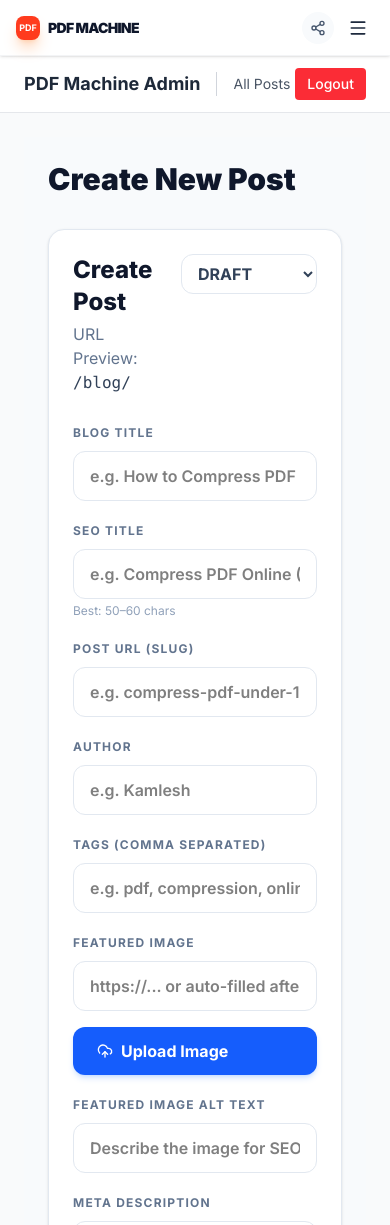
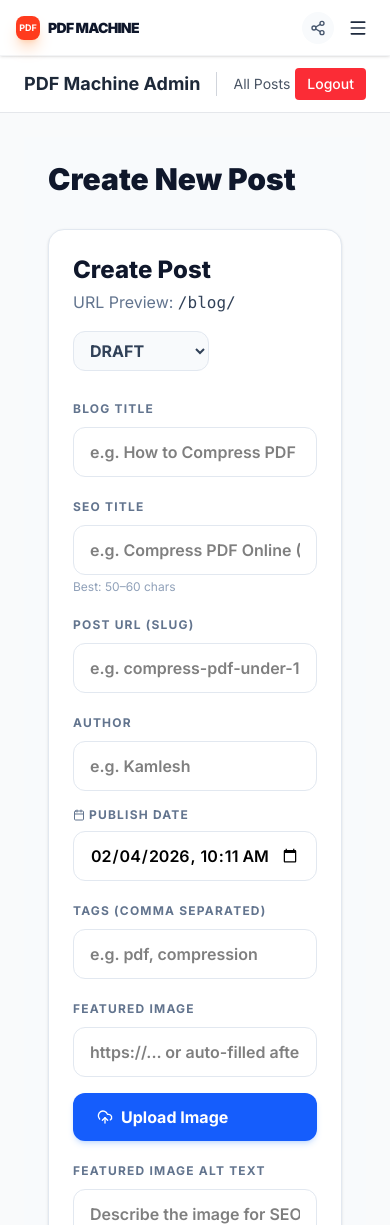
Before and after one commit to kamleshkamaliya/pdf-machine, a Next.js app: page /admin/posts/new in a window 390 px wide. Shown: the top 1225 px of the page. Built offline with nearby package versions, Linux system fonts and the light colour scheme.

Commit message:
updates pulish date

```diff
--- a/app/admin/components/AdminPostForm.jsx
+++ b/app/admin/components/AdminPostForm.jsx
@@ -1,9 +1,8 @@
 "use client";
 
-import { useMemo, useState } from "react";
+import { useMemo, useState, useEffect } from "react";
 import RichTextEditor from "./RichTextEditor";
-// ✅ Lucide icons added for better UI
-import { UploadCloud, Image as ImageIcon, Loader2 } from "lucide-react";
+import { UploadCloud, Image as ImageIcon, Loader2, Calendar } from "lucide-react";
 
 function slugify(input) {
   return String(input || "")
@@ -15,11 +14,24 @@ function slugify(input) {
     .replace(/^-|-$/g, "");
 }
 
+// ✅ Helper: ISO Date ko Input format (YYYY-MM-DDTHH:mm) mein badalne ke liye
+const formatDateForInput = (isoString) => {
+  if (!isoString) return "";
+  const date = new Date(isoString);
+  // Timezone offset adjust karna zaroori hai taaki local time dikhe
+  const localIso = new Date(date.getTime() - (date.getTimezoneOffset() * 60000)).toISOString().slice(0, 16);
+  return localIso;
+};
+
 export default function AdminPostForm({ mode = "create", initialValues, onSubmit, busy }) {
   const [title, setTitle] = useState(initialValues?.title || "");
   const [seoTitle, setSeoTitle] = useState(initialValues?.seoTitle || "");
   const [slug, setSlug] = useState(initialValues?.slug || "");
   const [authorName, setAuthorName] = useState(initialValues?.authorName || "");
+
+  // ✅ New State for Custom Publish Date
+  const [publishedAt, setPublishedAt] = useState(initialValues?.publishedAt || new Date().toISOString());
+
   const [tags, setTags] = useState(initialValues?.tags || "");
   const [featuredImageUrl, setFeaturedImageUrl] = useState(initialValues?.featuredImageUrl || "");
   const [featuredImageAlt, setFeaturedImageAlt] = useState(initialValues?.featuredImageAlt || "");
@@ -28,16 +40,32 @@ export default function AdminPostForm({ mode = "create", initialValues, onSubmit
   const [content, setContent] = useState(initialValues?.content || "");
   const [status, setStatus] = useState(initialValues?.status || "DRAFT");
   const [error, setError] = useState("");
+  const [uploading, setUploading] = useState(false);
 
-  // ✅ New state for image uploading status
-  const [uploading, setUploading] = useState(false);
+  // ✅ Effect to update state when initialValues change (Edit Mode fix)
+  useEffect(() => {
+    if (initialValues) {
+      setTitle(initialValues.title || "");
+      setSeoTitle(initialValues.seoTitle || "");
+      setSlug(initialValues.slug || "");
+      setAuthorName(initialValues.authorName || "");
+      setTags(initialValues.tags || "");
+      setFeaturedImageUrl(initialValues.featuredImageUrl || "");
+      setFeaturedImageAlt(initialValues.featuredImageAlt || "");
+      setMetaDescription(initialValues.metaDescription || "");
+      setExcerpt(initialValues.excerpt || "");
+      setContent(initialValues.content || "");
+      setStatus(initialValues.status || "DRAFT");
+      // Agar date hai to set karo, nahi to abhi ka time
+      setPublishedAt(initialValues.publishedAt || new Date().toISOString());
+    }
+  }, [initialValues]);
 
   const urlPreview = useMemo(() => {
     const s = slugify(slug || title);
     return `/blog/${s}`;
   }, [slug, title]);
 
-  // ✅ New function to handle local file upload
   async function handleImageUpload(e) {
     const file = e.target.files?.[0];
     if (!file) return;
@@ -55,7 +83,6 @@ export default function AdminPostForm({ mode = "create", initialValues, onSubmit
       if (!res.ok) throw new Error("Upload failed");
 
       const data = await res.json();
-      // ✅ URL automatic fill ho jayega
       setFeaturedImageUrl(data.url);
     } catch (err) {
       alert("Error uploading image: " + err.message);
@@ -63,6 +90,12 @@ export default function AdminPostForm({ mode = "create", initialValues, onSubmit
       setUploading(false);
     }
   }
+
+  // ✅ Handle Date Change
+  const handleDateChange = (e) => {
+    const dateValue = new Date(e.target.value).toISOString();
+    setPublishedAt(dateValue);
+  };
 
   async function handleSubmit(e) {
     e.preventDefault();
@@ -84,6 +117,8 @@ export default function AdminPostForm({ mode = "create", initialValues, onSubmit
       excerpt: excerpt.trim() || null,
       content: content || "",
       status,
+      // ✅ Custom Date Payload mein bhejna
+      publishedAt: publishedAt,
     };
 
     await onSubmit(payload).catch((err) => setError(err?.message || "Failed"));
@@ -91,7 +126,7 @@ export default function AdminPostForm({ mode = "create", initialValues, onSubmit
 
   return (
     <form onSubmit={handleSubmit} className="bg-white rounded-2xl border border-slate-200 shadow-sm p-6 md:p-8">
-      <div className="flex items-start justify-between gap-4 mb-6">
+      <div className="flex flex-col md:flex-row md:items-start justify-between gap-4 mb-6">
         <div>
           <h1 className="text-2xl font-extrabold text-slate-900">
             {mode === "edit" ? "Edit Post" : "Create Post"}
@@ -101,14 +136,16 @@ export default function AdminPostForm({ mode = "create", initialValues, onSubmit
           </p>
         </div>
 
+        <div className="flex gap-2">
            <select
             value={status}
             onChange={(e) => setStatus(e.target.value)}
-          className="border border-slate-200 rounded-xl px-3 py-2 font-bold text-slate-700"
+            className={`border rounded-xl px-3 py-2 font-bold ${status === 'PUBLISHED' ? 'bg-green-50 text-green-700 border-green-200' : 'bg-slate-50 text-slate-700 border-slate-200'}`}
           >
             <option value="DRAFT">DRAFT</option>
             <option value="PUBLISHED">PUBLISHED</option>
           </select>
+        </div>
       </div>
 
       {error ? (
@@ -122,7 +159,7 @@ export default function AdminPostForm({ mode = "create", initialValues, onSubmit
         <div className="md:col-span-2">
           <label className="text-xs font-bold uppercase tracking-widest text-slate-500">Blog Title</label>
           <input
-            className="mt-2 w-full border border-slate-200 rounded-xl px-4 py-3 font-semibold"
+            className="mt-2 w-full border border-slate-200 rounded-xl px-4 py-3 font-semibold focus:ring-2 focus:ring-blue-100 outline-none"
             value={title}
             onChange={(e) => setTitle(e.target.value)}
             placeholder="e.g. How to Compress PDF Under 1MB"
@@ -133,7 +170,7 @@ export default function AdminPostForm({ mode = "create", initialValues, onSubmit
         <div className="md:col-span-2">
           <label className="text-xs font-bold uppercase tracking-widest text-slate-500">SEO Title</label>
           <input
-            className="mt-2 w-full border border-slate-200 rounded-xl px-4 py-3 font-semibold"
+            className="mt-2 w-full border border-slate-200 rounded-xl px-4 py-3 font-semibold focus:ring-2 focus:ring-blue-100 outline-none"
             value={seoTitle}
             onChange={(e) => setSeoTitle(e.target.value)}
             placeholder="e.g. Compress PDF Online (Free & Secure) | PDF Machine"
@@ -145,7 +182,7 @@ export default function AdminPostForm({ mode = "create", initialValues, onSubmit
         <div>
           <label className="text-xs font-bold uppercase tracking-widest text-slate-500">Post URL (Slug)</label>
           <input
-            className="mt-2 w-full border border-slate-200 rounded-xl px-4 py-3 font-semibold"
+            className="mt-2 w-full border border-slate-200 rounded-xl px-4 py-3 font-semibold focus:ring-2 focus:ring-blue-100 outline-none"
             value={slug}
             onChange={(e) => setSlug(e.target.value)}
             placeholder="e.g. compress-pdf-under-1mb"
@@ -156,25 +193,38 @@ export default function AdminPostForm({ mode = "create", initialValues, onSubmit
         <div>
           <label className="text-xs font-bold uppercase tracking-widest text-slate-500">Author</label>
           <input
-            className="mt-2 w-full border border-slate-200 rounded-xl px-4 py-3 font-semibold"
+            className="mt-2 w-full border border-slate-200 rounded-xl px-4 py-3 font-semibold focus:ring-2 focus:ring-blue-100 outline-none"
             value={authorName}
             onChange={(e) => setAuthorName(e.target.value)}
             placeholder="e.g. Kamlesh"
           />
         </div>
 
-        {/* Tags */}
-        <div className="md:col-span-2">
-          <label className="text-xs font-bold uppercase tracking-widest text-slate-500">Tags (comma separated)</label>
+        {/* ✅ CUSTOM PUBLISH DATE PICKER */}
+        <div>
+          <label className="text-xs font-bold uppercase tracking-widest text-slate-500 flex items-center gap-1">
+            <Calendar className="w-3 h-3" /> Publish Date
+          </label>
           <input
-            className="mt-2 w-full border border-slate-200 rounded-xl px-4 py-3 font-semibold"
-            value={tags}
-            onChange={(e) => setTags(e.target.value)}
-            placeholder="e.g. pdf, compression, online-tools"
+            type="datetime-local"
+            className="mt-2 w-full border border-slate-200 rounded-xl px-4 py-3 font-semibold cursor-pointer focus:ring-2 focus:ring-blue-100 outline-none"
+            value={formatDateForInput(publishedAt)}
+            onChange={handleDateChange}
           />
         </div>
 
-        {/* ✅ UPDATED FEATURED IMAGE SECTION WITH UPLOAD */}
+        {/* Tags */}
+        <div>
+          <label className="text-xs font-bold uppercase tracking-widest text-slate-500">Tags (comma separated)</label>
+          <input
+            className="mt-2 w-full border border-slate-200 rounded-xl px-4 py-3 font-semibold focus:ring-2 focus:ring-blue-100 outline-none"
+            value={tags}
+            onChange={(e) => setTags(e.target.value)}
+            placeholder="e.g. pdf, compression"
+          />
+        </div>
+
+        {/* Featured Image */}
         <div className="md:col-span-2">
           <label className="text-xs font-bold uppercase tracking-widest text-slate-500">
             Featured Image
@@ -182,14 +232,13 @@ export default function AdminPostForm({ mode = "create", initialValues, onSubmit
           <div className="mt-2 flex flex-col md:flex-row gap-4">
             <div className="flex-1">
               <input
-                className="w-full border border-slate-200 rounded-xl px-4 py-3 font-semibold outline-none"
+                className="w-full border border-slate-200 rounded-xl px-4 py-3 font-semibold outline-none focus:ring-2 focus:ring-blue-100"
                 placeholder="https://... or auto-filled after upload"
                 value={featuredImageUrl || ""}
                 onChange={(e) => setFeaturedImageUrl(e.target.value)}
               />
             </div>
 
-            {/* Upload Button */}
             <label className="shrink-0 inline-flex items-center gap-2 px-6 py-3 rounded-xl bg-blue-600 text-white font-bold cursor-pointer hover:bg-blue-700 transition active:scale-95 shadow-md shadow-blue-500/20">
               {uploading ? <Loader2 className="w-4 h-4 animate-spin" /> : <UploadCloud className="w-4 h-4" />}
               {uploading ? "Uploading..." : "Upload Image"}
@@ -197,7 +246,6 @@ export default function AdminPostForm({ mode = "create", initialValues, onSubmit
             </label>
           </div>
 
-          {/* Preview Window */}
           {featuredImageUrl && (
             <div className="mt-4 rounded-xl border border-slate-100 overflow-hidden max-w-xs shadow-sm bg-slate-50 p-1">
                <div className="text-[10px] uppercase font-black text-slate-400 px-2 py-1 flex items-center gap-1">
@@ -212,7 +260,7 @@ export default function AdminPostForm({ mode = "create", initialValues, onSubmit
         <div className="md:col-span-2">
           <label className="text-xs font-bold uppercase tracking-widest text-slate-500">Featured Image Alt Text</label>
           <input
-            className="mt-2 w-full border border-slate-200 rounded-xl px-4 py-3 font-semibold"
+            className="mt-2 w-full border border-slate-200 rounded-xl px-4 py-3 font-semibold focus:ring-2 focus:ring-blue-100 outline-none"
             value={featuredImageAlt}
             onChange={(e) => setFeaturedImageAlt(e.target.value)}
             placeholder="Describe the image for SEO & accessibility"
@@ -223,7 +271,7 @@ export default function AdminPostForm({ mode = "create", initialValues, onSubmit
         <div className="md:col-span-2">
           <label className="text-xs font-bold uppercase tracking-widest text-slate-500">Meta Description</label>
           <textarea
-            className="mt-2 w-full border border-slate-200 rounded-xl px-4 py-3 font-semibold min-h-[90px]"
+            className="mt-2 w-full border border-slate-200 rounded-xl px-4 py-3 font-semibold min-h-[90px] focus:ring-2 focus:ring-blue-100 outline-none"
             value={metaDescription}
             onChange={(e) => setMetaDescription(e.target.value)}
             placeholder="155–160 chars summary for Google"
@@ -234,7 +282,7 @@ export default function AdminPostForm({ mode = "create", initialValues, onSubmit
         <div className="md:col-span-2">
           <label className="text-xs font-bold uppercase tracking-widest text-slate-500">Short Excerpt</label>
           <textarea
-            className="mt-2 w-full border border-slate-200 rounded-xl px-4 py-3 font-semibold min-h-[90px]"
+            className="mt-2 w-full border border-slate-200 rounded-xl px-4 py-3 font-semibold min-h-[90px] focus:ring-2 focus:ring-blue-100 outline-none"
             value={excerpt}
             onChange={(e) => setExcerpt(e.target.value)}
             placeholder="Small summary shown in blog listing"
--- a/app/api/admin/posts/[id]/route.js
+++ b/app/api/admin/posts/[id]/route.js
@@ -1,6 +1,5 @@
 import { NextResponse } from "next/server";
-import { prisma } from "@/lib/prisma";
-import { slugify } from "@/lib/slug"; // Ensure slugify helper exists or remove usage
+import { prisma } from "@/lib/prisma"; // 👈 Path check kar lena agar alag ho
 
 export const runtime = "nodejs";
 
@@ -8,14 +7,14 @@ export const runtime = "nodejs";
 function parseTags(input) {
   if (!input) return [];
   if (Array.isArray(input)) return input;
-  return String(input).split(",").map(t => t.trim()).filter(Boolean);
+  return String(input).split(",").map((t) => t.trim()).filter(Boolean);
 }
 
-// ✅ GET Single Post (Fix for Edit Page)
-export async function GET(_req, ctx) {
+// ✅ GET Single Post (Edit Page ke liye data fetch)
+export async function GET(req, { params }) {
   try {
-    const params = await ctx.params;
-    const id = params?.id;
+    // 🛠️ FIX: Next.js 15 mein params ko await karna zaroori hai
+    const { id } = await params;
 
     if (!id) return NextResponse.json({ error: "Missing ID" }, { status: 400 });
 
@@ -23,20 +22,20 @@ export async function GET(_req, ctx) {
       where: { id },
       include: {
         tags: {
-          include: { tag: true } // ✅ Tags fetch karna zaroori hai
-        }
-      }
+          include: { tag: true }, // Tags bhi sath layein
+        },
+      },
     });
 
     if (!post) return NextResponse.json({ error: "Post not found" }, { status: 404 });
 
-    // ✅ Data Transformation: Tags array ko "tag1, tag2" string banaya
+    // Data Transformation: Tags array ko string "tag1, tag2" banaya
     const formattedPost = {
       ...post,
-      tags: post.tags.map(t => t.tag.name).join(", "),
+      tags: post.tags.map((t) => t.tag.name).join(", "),
     };
 
-    return NextResponse.json({ post: formattedPost });
+    return NextResponse.json(formattedPost);
 
   } catch (e) {
     console.error("GET Error:", e);
@@ -45,26 +44,27 @@ export async function GET(_req, ctx) {
 }
 
 // ✅ PATCH Update Post
-export async function PATCH(req, ctx) {
+export async function PATCH(req, { params }) {
   try {
-    const params = await ctx.params;
-    const id = params?.id;
+    // 🛠️ FIX: Params await kiya
+    const { id } = await params;
     const body = await req.json();
 
-    // Tags array for DB
+    // Tags list banayein
     const tagsList = parseTags(body.tags);
 
-    // 1. Clear old tags
+    // 1. Purane tags delete karein (Is post ke liye)
+    // Note: await params ke baad hi 'id' use kar sakte hain
     await prisma.postTag.deleteMany({ where: { postId: id } });
 
-    // 2. Update Post & Add new tags
+    // 2. Post Update karein
     const updatedPost = await prisma.post.update({
       where: { id },
       data: {
         title: body.title,
         slug: body.slug,
         excerpt: body.excerpt,
-        content: body.content, // ✅ Content save ho raha hai
+        content: body.content,
 
         seoTitle: body.seoTitle,
         metaDescription: body.metaDescription,
@@ -73,10 +73,15 @@ export async function PATCH(req, ctx) {
         featuredImageAlt: body.featuredImageAlt,
 
         status: body.status,
-        publishedAt: body.status === "PUBLISHED" ? new Date() : null,
 
+        // Date Logic
+        publishedAt: body.publishedAt
+          ? new Date(body.publishedAt)
+          : (body.status === "PUBLISHED" ? new Date() : null),
+
+        // Tags update logic (Naye tags create/connect)
         tags: {
-          create: tagsList.map(name => ({
+          create: tagsList.map((name) => ({
             tag: {
               connectOrCreate: {
                 where: { name },
@@ -89,6 +94,7 @@ export async function PATCH(req, ctx) {
     });
 
     return NextResponse.json({ ok: true, post: updatedPost });
+
   } catch (e) {
     console.error("Update Error:", e);
     return NextResponse.json({ error: e.message }, { status: 500 });
@@ -96,9 +102,17 @@ export async function PATCH(req, ctx) {
 }
 
 // ✅ DELETE Post
-export async function DELETE(_req, ctx) {
-  const params = await ctx.params;
-  const id = params?.id;
-  await prisma.post.delete({ where: { id } });
-  return NextResponse.json({ ok: true });
+export async function DELETE(req, { params }) {
+  try {
+    // 🛠️ FIX: Params await kiya
+    const { id } = await params;
+
+    await prisma.post.delete({ where: { id } });
+
+    return NextResponse.json({ ok: true });
+
+  } catch (e) {
+    console.error("Delete Error:", e);
+    return NextResponse.json({ error: "Delete Failed" }, { status: 500 });
+  }
 }
```
Also changed, not shown: app/api/admin/upload/route.js (+14 -12 lines), app/globals.css (+55 -0 lines). Lines whose indentation alone changed are shown as unchanged.
